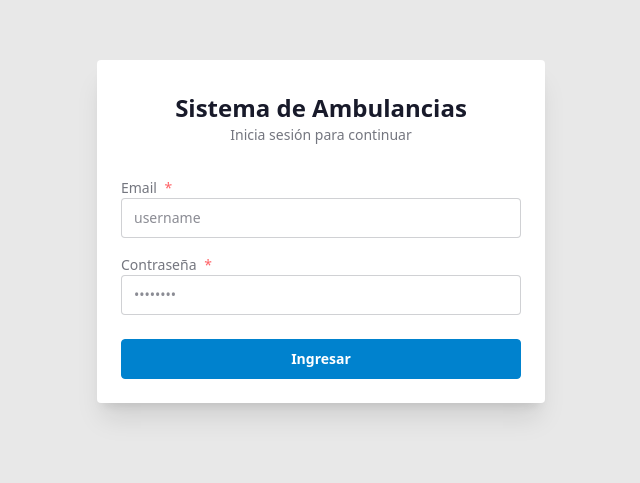
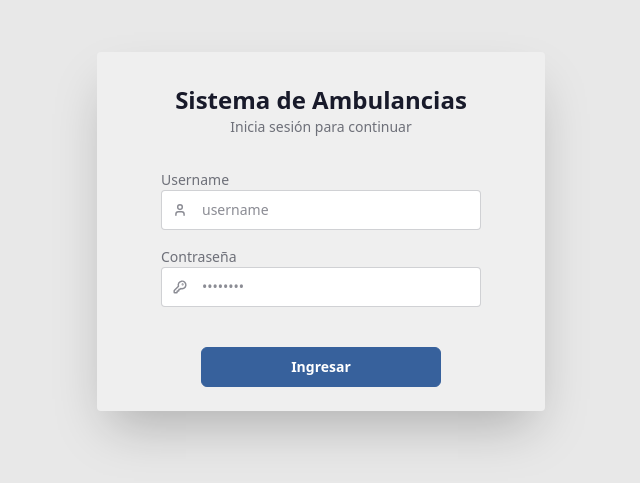
Before and after one commit to Calohu21/ambulance-management-front, an Angular app: page / in a window 1280 px wide. Shown: the part 169-652 px from the top of the page, without its empty margins (319-959 px from the left). Built offline with nearby package versions, Linux system fonts and the light colour scheme.

Commit message:
feat(auth): add validation style form

```diff
--- a/src/app/features/auth/pages/login-page/login-page.html
+++ b/src/app/features/auth/pages/login-page/login-page.html
@@ -1,5 +1,5 @@
 <div class="min-h-screen flex items-center justify-center bg-base-200">
-  <div class="card w-full max-w-md bg-base-100 shadow-xl">
+  <div class="card w-full max-w-md bg-base-100/30 shadow-2xl">
     <div class="card-body">
       <!-- Logo y título -->
       <div class="text-center mb-6">
@@ -11,27 +11,69 @@
       </div>
 
       <!-- Formulario -->
-      <form [formGroup]="loginForm" (ngSubmit)="onSubmit()">
+      <form [formGroup]="loginForm" (ngSubmit)="onSubmit()" class="flex flex-col items-center">
         <!-- Email -->
-        <app-form-field label="Email" [required]="true" [error]="getFieldError('username')">
+        <app-form-field label="Username" [required]="true" [error]="getFieldError('username')">
+          <div class="relative w-80">
+            <div class="absolute left-3 top-0 h-full flex items-center pointer-events-none z-10">
+              <svg
+                class="h-[1em] opacity-50"
+                xmlns="http://www.w3.org/2000/svg"
+                viewBox="0 0 24 24"
+              >
+                <g
+                  stroke-linejoin="round"
+                  stroke-linecap="round"
+                  stroke-width="2.5"
+                  fill="none"
+                  stroke="currentColor"
+                >
+                  <path d="M19 21v-2a4 4 0 0 0-4-4H9a4 4 0 0 0-4 4v2"></path>
+                  <circle cx="12" cy="7" r="4"></circle>
+                </g>
+              </svg>
+            </div>
             <input
               type="text"
               formControlName="username"
-            class="input input-bordered w-full"
+              class="input validator input-bordered w-full pl-10 relative"
               placeholder="username"
               autocomplete="username"
+              minlength="4"
             />
+          </div>
         </app-form-field>
 
         <!-- Password -->
         <app-form-field label="Contraseña" [required]="true" [error]="getFieldError('password')">
-          <div class="relative">
+          <div class="relative w-80">
+            <div class="absolute left-3 top-0 h-full flex items-center pointer-events-none z-10">
+              <svg
+                class="h-[1em] opacity-50"
+                xmlns="http://www.w3.org/2000/svg"
+                viewBox="0 0 24 24"
+              >
+                <g
+                  stroke-linejoin="round"
+                  stroke-linecap="round"
+                  stroke-width="2.5"
+                  fill="none"
+                  stroke="currentColor"
+                >
+                  <path
+                    d="M2.586 17.414A2 2 0 0 0 2 18.828V21a1 1 0 0 0 1 1h3a1 1 0 0 0 1-1v-1a1 1 0 0 1 1-1h1a1 1 0 0 0 1-1v-1a1 1 0 0 1 1-1h.172a2 2 0 0 0 1.414-.586l.814-.814a6.5 6.5 0 1 0-4-4z"
+                  ></path>
+                  <circle cx="16.5" cy="7.5" r=".5" fill="currentColor"></circle>
+                </g>
+              </svg>
+            </div>
             <input
               [type]="showPassword() ? 'text' : 'password'"
               formControlName="password"
-              class="input input-bordered w-full pr-10"
+              class="input validator input-bordered w-full pl-10 relative"
               placeholder="••••••••"
               autocomplete="current-password"
+              minlength="6"
             />
             <button
               type="button"
@@ -45,9 +87,16 @@
 
         <!-- Botón submit -->
         <div class="mt-6">
-          <button type="submit" class="btn btn-primary w-full">
+          @if (isError()) {
+            <div
+              class="tooltip tooltip-open tooltip-error flex items-center"
+              data-tip="Usuario o contraseña no encontrado"
+            ></div>
+          }
+          <button type="submit" class="btn btn-primary w-60">
             Ingresar
             <!--            [disabled]="loginForm.invalid || isLoading()"-->
+
             @if (isLoading()) {
               <span class="loading loading-spinner"></span>
               {{ isLoading() ? 'Iniciando...' : 'Iniciar Sesión' }}
--- a/src/app/features/auth/pages/login-page/login-page.ts
+++ b/src/app/features/auth/pages/login-page/login-page.ts
@@ -1,8 +1,10 @@
-import { Component, inject, signal } from '@angular/core';
+import { Component, DestroyRef, inject, input, signal } from '@angular/core';
 import { CommonModule } from '@angular/common';
 import { AuthService } from '@core/services/auth.service';
 import { FormBuilder, FormGroup, ReactiveFormsModule, Validators } from '@angular/forms';
 import { FormFieldComponent } from '@shared/components/form-field/form-field.component/form-field.component';
+import { takeUntilDestroyed } from '@angular/core/rxjs-interop';
+import { timer } from 'rxjs';
 
 @Component({
   selector: 'app-login-page',
@@ -13,9 +15,11 @@ import { FormFieldComponent } from '@shared/components/form-field/form-field.com
 export class LoginPage {
   private authService = inject(AuthService);
   private fb = inject(FormBuilder);
+  private destroyRef = inject(DestroyRef);
 
   showPassword = signal<boolean>(false);
   isLoading = signal<boolean>(false);
+  isError = signal<boolean>(false);
 
   loginForm: FormGroup = this.fb.group({
     username: ['', [Validators.required, Validators.minLength(4)]],
@@ -55,14 +59,22 @@ export class LoginPage {
     }
 
     this.isLoading.set(true);
+    this.isError.set(false);
     const { username, password } = this.loginForm.value;
 
-    this.authService.login({ username, password }).subscribe({
+    this.authService
+      .login({ username, password })
+      .pipe(takeUntilDestroyed(this.destroyRef))
+      .subscribe({
         next: () => {
-        console.log('Login realizado');
+          this.isError.set(false);
         },
         error: () => {
+          this.isError.set(true);
           this.isLoading.set(false);
+          timer(3000)
+            .pipe(takeUntilDestroyed(this.destroyRef))
+            .subscribe(() => this.isError.set(false));
         },
         complete: () => {
           this.isLoading.set(false);
--- a/src/app/shared/components/form-field/form-field.component/form-field.component.html
+++ b/src/app/shared/components/form-field/form-field.component/form-field.component.html
@@ -4,12 +4,12 @@
     <span class="label-text">
       {{ label() }}
       @if (required()) {
-        <span class="text-error ml-1">*</span>
+        <span class="text-error ml-1"></span>
       }
     </span>
   </label>
 
-  <!-- Input proyectado -->
+  <!-- Input proyectado con clase condicional para padding -->
   <ng-content></ng-content>
   <!-- Mensaje de error -->
   @if (error()) {
--- a/src/index.html
+++ b/src/index.html
@@ -1,11 +1,11 @@
 <!doctype html>
-<html lang="en">
+<html lang="en" data-theme="corporate">
   <head>
-  <meta charset="utf-8">
+    <meta charset="utf-8" />
     <title>AmbulanceManagementFront</title>
-  <base href="/">
-  <meta name="viewport" content="width=device-width, initial-scale=1">
-  <link rel="icon" type="image/x-icon" href="favicon.ico">
+    <base href="/" />
+    <meta name="viewport" content="width=device-width, initial-scale=1" />
+    <link rel="icon" type="image/x-icon" href="favicon.ico" />
   </head>
   <body>
     <app-root></app-root>
--- a/src/styles.css
+++ b/src/styles.css
@@ -2,3 +2,11 @@
 @plugin "daisyui" {
   themes: corporate --default;
 }
+
+@utility btn {
+  @apply rounded-md;
+}
+
+:root {
+  --color-primary: #37619c;
+}
```
Lines whose indentation alone changed are shown as unchanged.
